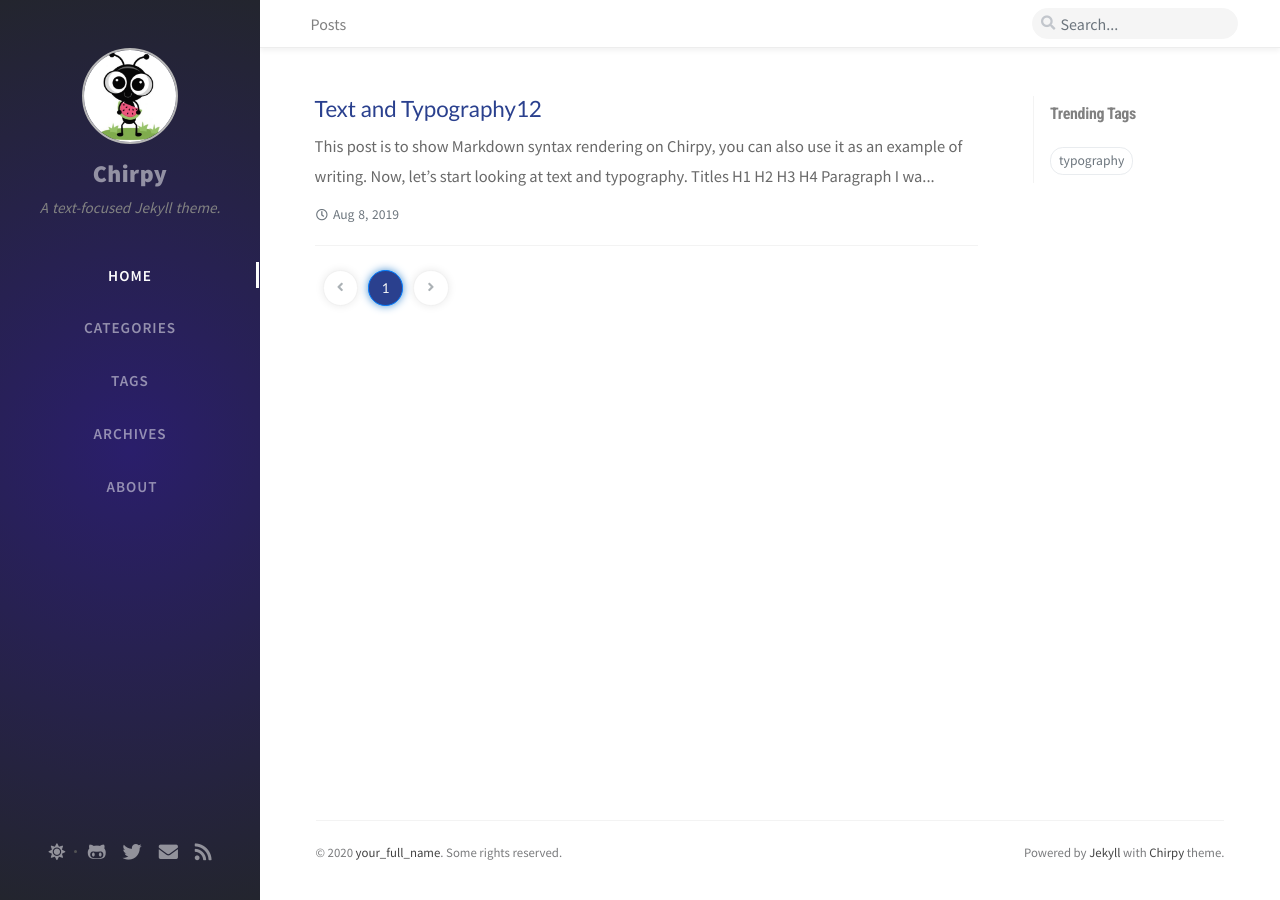
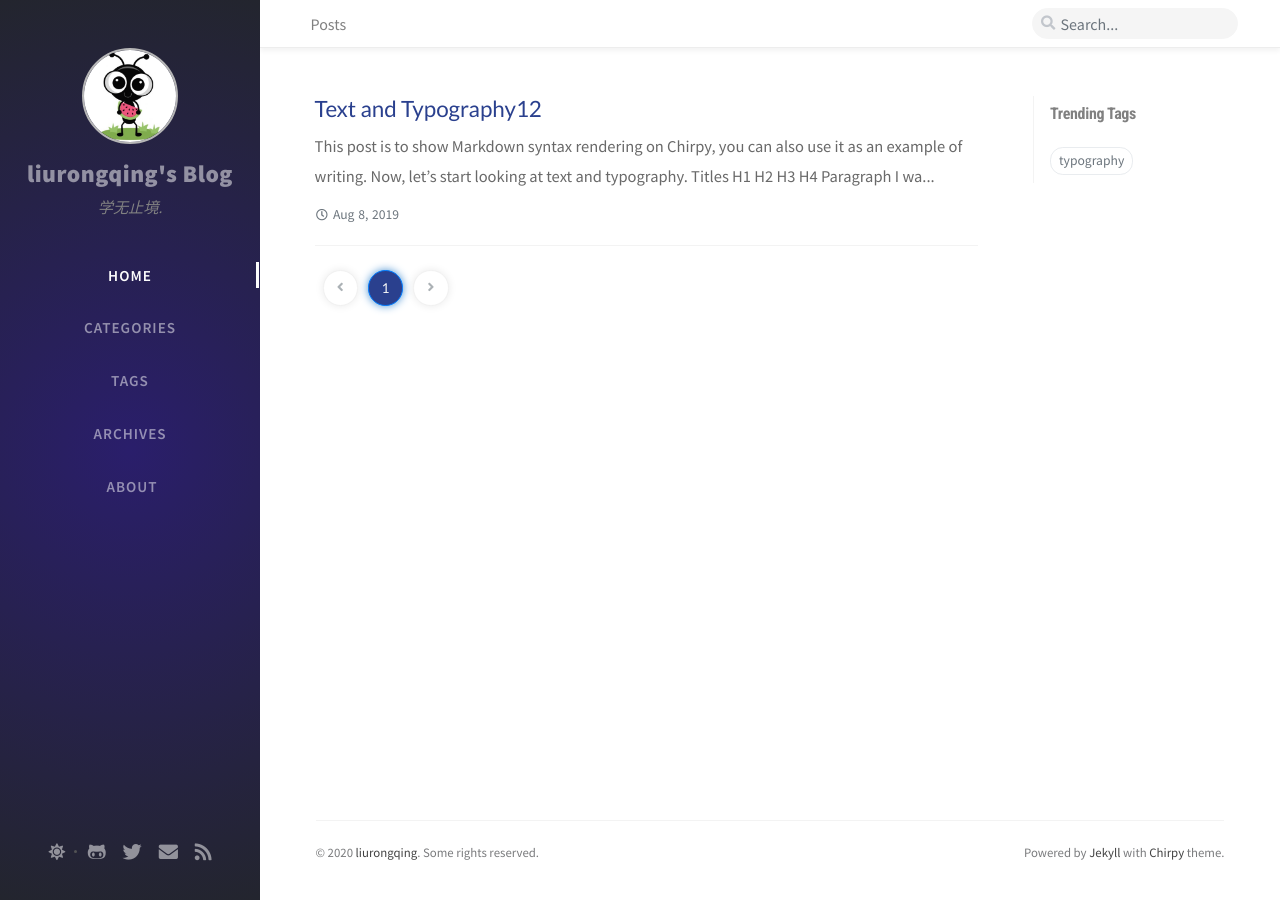
Before and after one commit to liurongqing/liurongqing, a Jekyll site: the page built from index.html, in a window 1280 px wide. Built offline with Jekyll 4.4.1, drawn with Linux system fonts in a browser that asks for light colours; nearby versions of some CDN libraries; the list of posts is cut into pages by our own code; comment, search, counter and statistics services are not loaded.

Commit message:
更改配置

```diff
--- a/_config.yml
+++ b/_config.yml
@@ -8,9 +8,9 @@
 # jekyll-seo-tag settings › https://github.com/jekyll/jekyll-seo-tag/blob/master/docs/usage.md
 #--------------------------
 
-title: Chirpy                          # the main title
+title: liurongqing's Blog                          # the main title
 
-tagline: A text-focused Jekyll theme.  # it will display as the sub-title
+tagline: 学无止境.  # it will display as the sub-title
 
 description: >-                        # used by seo meta and the atom feed
   A minimal, portfolio, sidebar,
@@ -18,30 +18,30 @@ description: >-                        # used by seo meta and the atom feed
   and focuses on text presentation.
 
 # Replace with the website url, e.g. 'https://username.github.io'
-url: 'protocol://domain'
+url: 'https://www.liurongqing.com'
 
-author: your_full_name                  # change to your full name
+author: liurongqing                  # change to your full name
 
 avatar: /assets/img/sample/avatar.jpg   # support internet resources
 
 github:
-  username: github_username             # change to your github username
+  username: liurongqing             # change to your github username
 
 twitter:
-  username: twitter_username            # change to your twitter username
+  username: liurongqing2            # change to your twitter username
 
 social:
-  name: your_full_name                  # it will shows as the copyright owner in Footer
-  email: example@doamin.com             # change to your email address
+  name: liurongqing                  # it will shows as the copyright owner in Footer
+  email: phpgege@gmail.com             # change to your email address
   links:
     # The first element serves as the copyright owner's link
-    - https://twitter.com/username      # change to your twitter homepage
-    - https://github.com/username       # change to your github homepage
+    - https://twitter.com/liurongqing2      # change to your twitter homepage
+    - https://github.com/liurongqing       # change to your github homepage
     # Uncomment below to add more social links
     # - https://www.facebook.com/username
     # - https://www.linkedin.com/in/username
 
-google_site_verification: google_meta_tag_verification # change to your verification string
+google_site_verification: chQotWASTwZNF_voDJ3Z6hQcFHLimsWfpOGSG0LKNIU # change to your verification string
 
 #--------------------------
 
```
